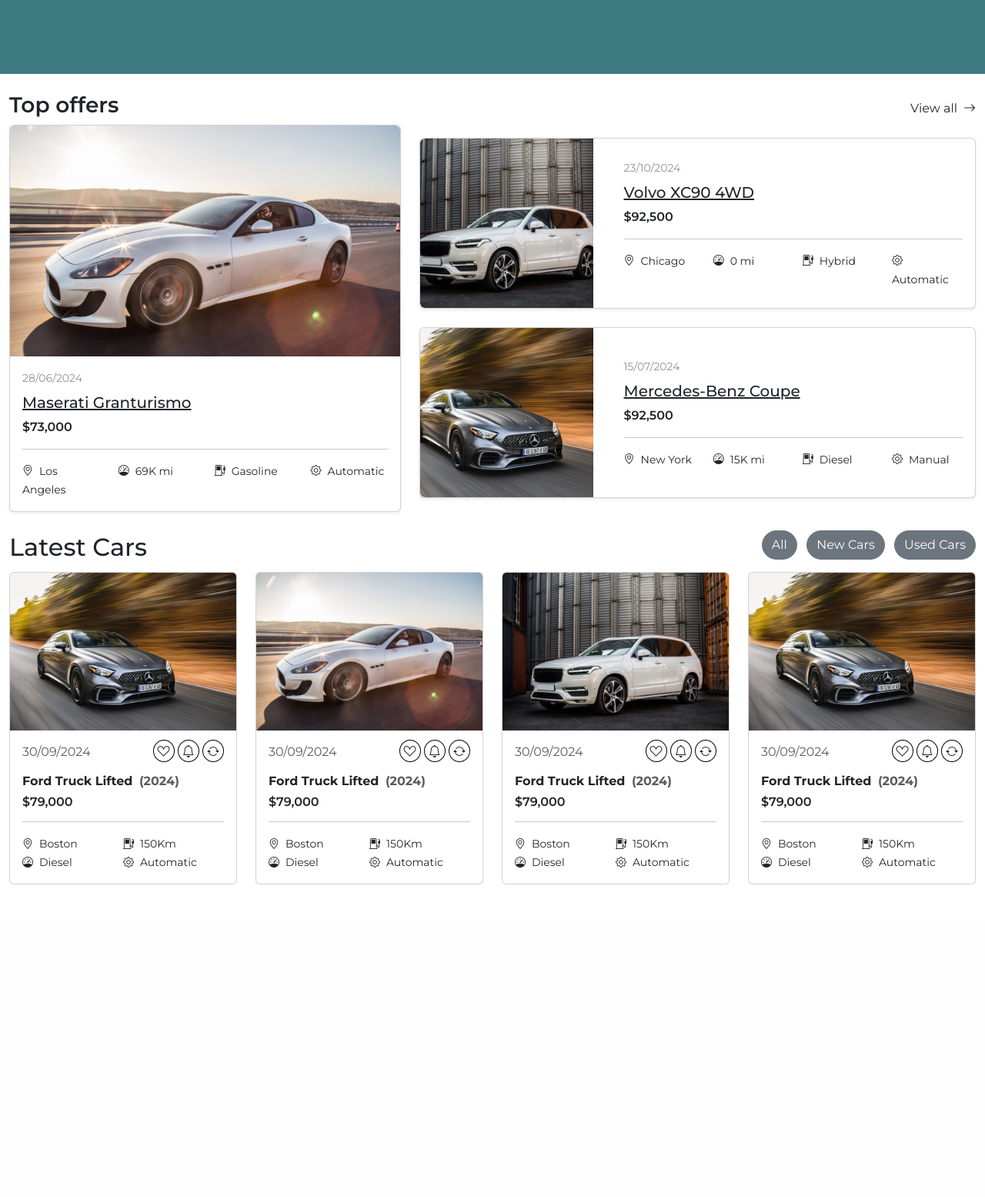
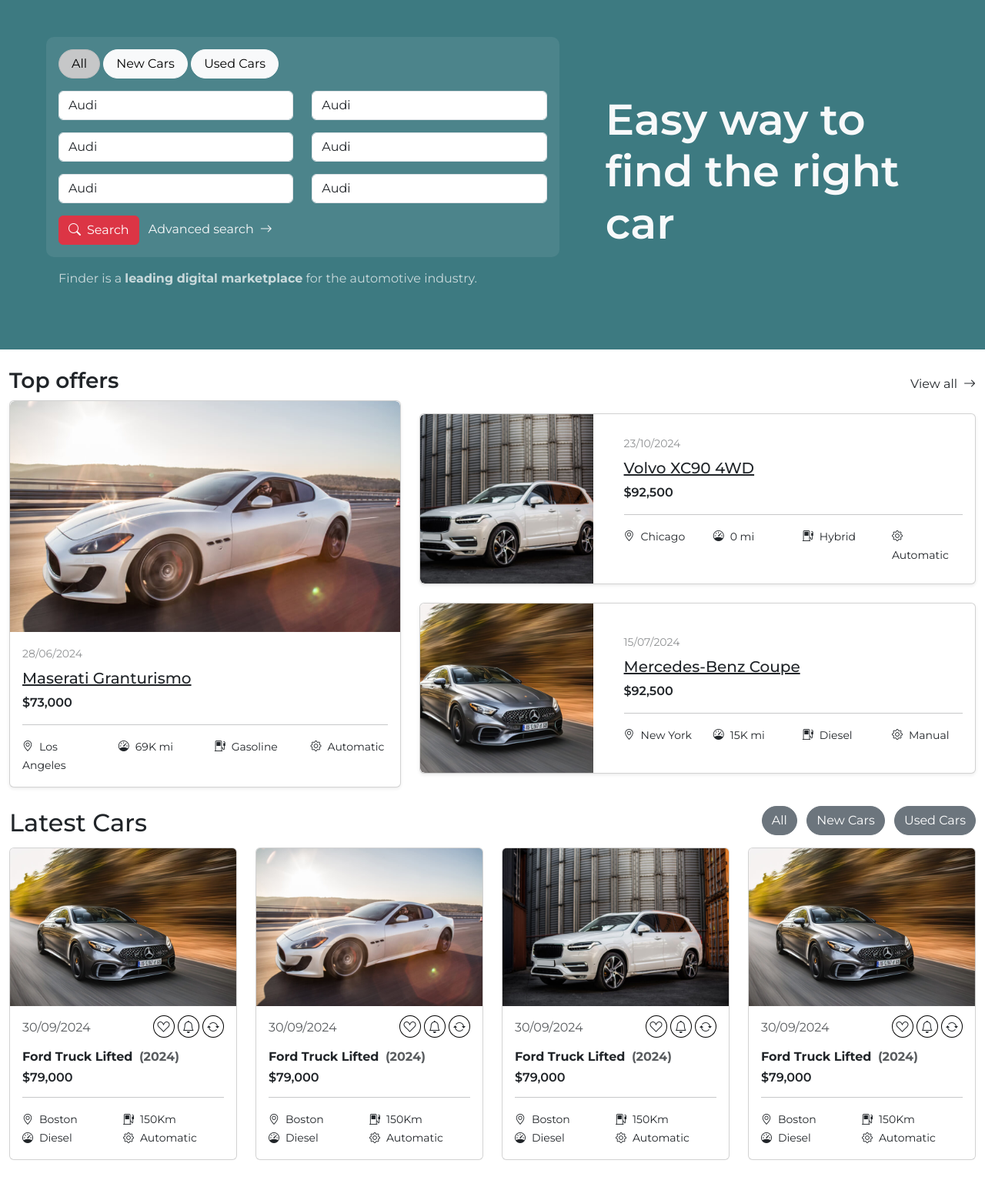
Before and after one commit to drenxhyliqi/WEB24_GR16, a PHP site: page / in a window 1280 px wide. Shown: the part 56-1611 px from the top of the page at 77% size. Before the commit the page ends 1205 px from the top, so only its background shows below. Run offline with PHP 8.4, Linux system fonts and the light colour scheme.

Commit message:
Main section 2

```diff
--- a/assets/style.css
+++ b/assets/style.css
@@ -65,6 +65,11 @@ ul li a{
     background-color: #3D7A81;
 }
 
+.half-main-banner{
+    background-color: #4C848B;
+    border-radius: 10px;
+}
+
 /* Top offers */
 .img-hover:hover {
     width: 100%;
--- a/index.html
+++ b/index.html
@@ -48,8 +48,81 @@
     </nav>
 
     <!-- Main Section -->
-    <div class="container-fluid main-banner pt-5 pb-5">
+    <div class="container-fluid main-banner">
+        <div class="p-5">
+            <div class="row align-items-center">
+                <div class="col-12 col-md-7 col-lg-7">
+                    <form action="" class="half-main-banner p-3">
+                        <div class="mb-3">
+                            <input type="radio" class="btn-check" name="options" id="btn-check-1" checked>
+                            <label class="btn btn-light rounded-5 px-3" for="btn-check-1">All</label>
 
+                            <input type="radio" class="btn-check" name="options" id="btn-check-2">
+                            <label class="btn btn-light rounded-5 px-3" for="btn-check-2">New Cars</label>
+
+                            <input type="radio" class="btn-check" name="options" id="btn-check-3">
+                            <label class="btn btn-light rounded-5 px-3" for="btn-check-3">Used Cars</label>
+                        </div>
+                        <div class="row">
+                            <div class="col-12 col-md-6 col-lg-6 mb-3">
+                                <select name="make" id="make" class="form-control shadow-none">
+                                    <option value="Audi">Audi</option>
+                                    <option value="BMW">BMW</option>
+                                    <option value="Mercedes">Mercedes</option>
+                                    <option value="Volkswagen">Volkswagen</option>
+                                </select>
+                            </div>
+                            <div class="col-12 col-md-6 col-lg-6 mb-3">
+                                <select name="make" id="make" class="form-control shadow-none">
+                                    <option value="Audi">Audi</option>
+                                    <option value="BMW">BMW</option>
+                                    <option value="Mercedes">Mercedes</option>
+                                    <option value="Volkswagen">Volkswagen</option>
+                                </select>
+                            </div>
+                            <div class="col-12 col-md-6 col-lg-6 mb-3">
+                                <select name="make" id="make" class="form-control shadow-none">
+                                    <option value="Audi">Audi</option>
+                                    <option value="BMW">BMW</option>
+                                    <option value="Mercedes">Mercedes</option>
+                                    <option value="Volkswagen">Volkswagen</option>
+                                </select>
+                            </div>
+                            <div class="col-12 col-md-6 col-lg-6 mb-3">
+                                <select name="make" id="make" class="form-control shadow-none">
+                                    <option value="Audi">Audi</option>
+                                    <option value="BMW">BMW</option>
+                                    <option value="Mercedes">Mercedes</option>
+                                    <option value="Volkswagen">Volkswagen</option>
+                                </select>
+                            </div>
+                            <div class="col-12 col-md-6 col-lg-6 mb-3">
+                                <select name="make" id="make" class="form-control shadow-none">
+                                    <option value="Audi">Audi</option>
+                                    <option value="BMW">BMW</option>
+                                    <option value="Mercedes">Mercedes</option>
+                                    <option value="Volkswagen">Volkswagen</option>
+                                </select>
+                            </div>
+                            <div class="col-12 col-md-6 col-lg-6 mb-3">
+                                <select name="make" id="make" class="form-control shadow-none">
+                                    <option value="Audi">Audi</option>
+                                    <option value="BMW">BMW</option>
+                                    <option value="Mercedes">Mercedes</option>
+                                    <option value="Volkswagen">Volkswagen</option>
+                                </select>
+                            </div>
+                        </div>
+                        <button type="submit" class="btn btn-danger"><i class="bi bi-search me-2"></i>Search</button>
+                        <a href="" class="text-decoration-none text-light ms-2">Advanced search<i class="bi bi-arrow-right ms-2"></i></a>
+                    </form>
+                    <p class="p-3 text-light opacity-75">Finder is a <strong>leading digital marketplace</strong> for the automotive industry.</p>
+                </div>
+                <div class="col-12 col-md-5 col-lg-5 p-5">
+                    <h1 class="display-4 fw-semibold text-light">Easy way to find the right car</h1>
+                </div>
+            </div>
+        </div>
     </div>
 
     <!-- Top offers -->
```
